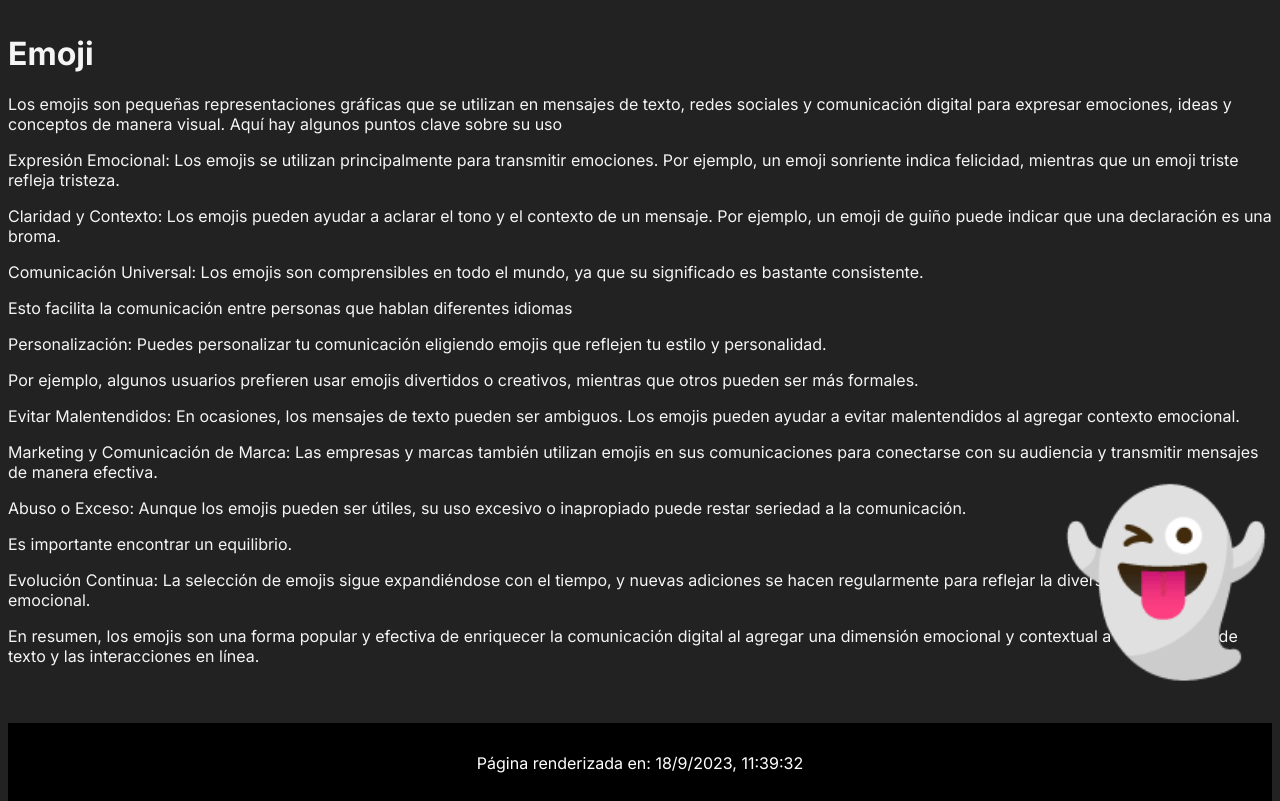
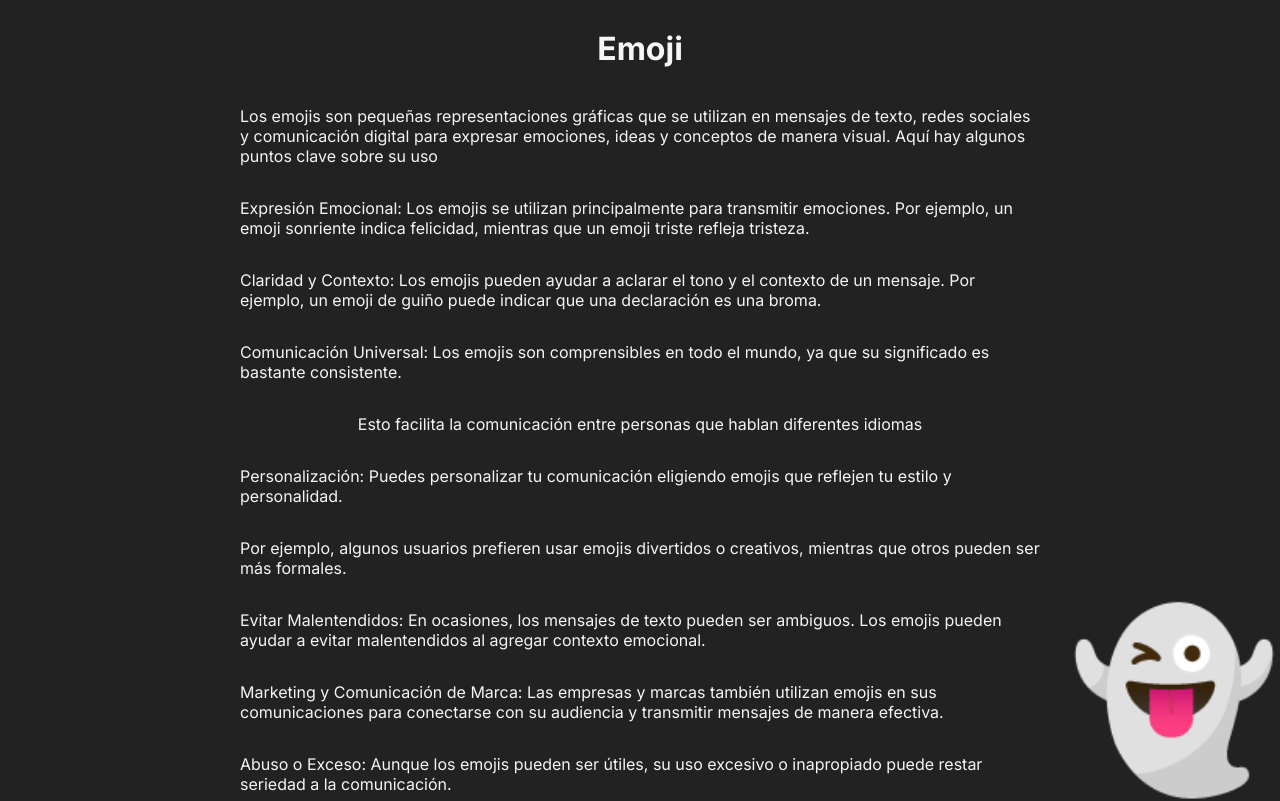
Before and after one commit to catharygr/aprendiendo-next-framework, a Next.js app: page /emoji in a window 1280 px wide. Shown: the top 801 px of the page. Built offline with nearby package versions, Linux system fonts and the light colour scheme.

Commit message:
Trabajando con page de emoji y CSS

```diff
--- a/src/app/emoji/emoji.module.css
+++ b/src/app/emoji/emoji.module.css
@@ -12,7 +12,7 @@
   position: relative;
   pointer-events: none;
 }
-.character {
+.caracter {
   position: absolute;
   right: 0;
   bottom: 0;
--- a/src/app/emoji/page.js
+++ b/src/app/emoji/page.js
@@ -20,7 +20,7 @@ export default function EmojiPage() {
 
   const translateX = esMostrado ? "0%" : "100%";
   return (
-    <div ref={wrapperRef} className={(styles.container, styles.wrapper)}>
+    <div ref={wrapperRef} className={styles.container}>
       <h1>Emoji</h1>
       <p>
         Los emojis son pequeñas representaciones gráficas que se utilizan en
@@ -81,7 +81,7 @@ export default function EmojiPage() {
       </p>
 
       <motion.div
-        className={styles.character}
+        className={styles.caracter}
         transition={{
           type: "spring",
           stiffness: esMostrado ? 300 : 600,
```
